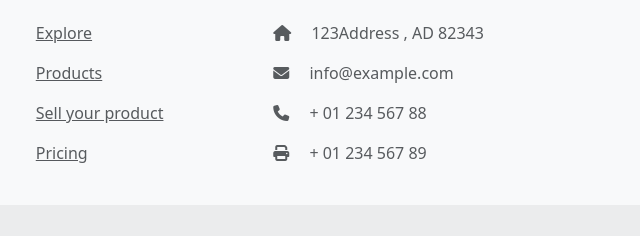
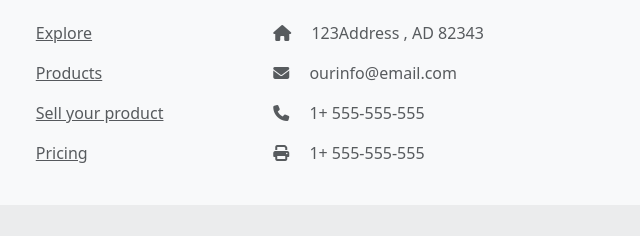
Before and after one commit to simachami/Week-1-H-4, a plain HTML site: page index.html in a window 1280 px wide. Shown: the part 1113-1349 px from the top of the page, 640-1280 px from the left. Drawn offline with nearby package versions, Linux system fonts and the light colour scheme.

Commit message:
made some small changes to review+pic+footer

```diff
--- a/index.html
+++ b/index.html
@@ -216,10 +216,10 @@
           <p><i class="fas fa-home me-3"></i> 123Address , AD 82343</p>
           <p>
             <i class="fas fa-envelope me-3"></i>
-            info@example.com
+            ourinfo@email.com
           </p>
-          <p><i class="fas fa-phone me-3"></i> + 01 234 567 88</p>
-          <p><i class="fas fa-print me-3"></i> + 01 234 567 89</p>
+          <p><i class="fas fa-phone me-3"></i> 1+ 555-555-555</p>
+          <p><i class="fas fa-print me-3"></i> 1+ 555-555-555</p>
         </div>
       </div>
     </div>
```
